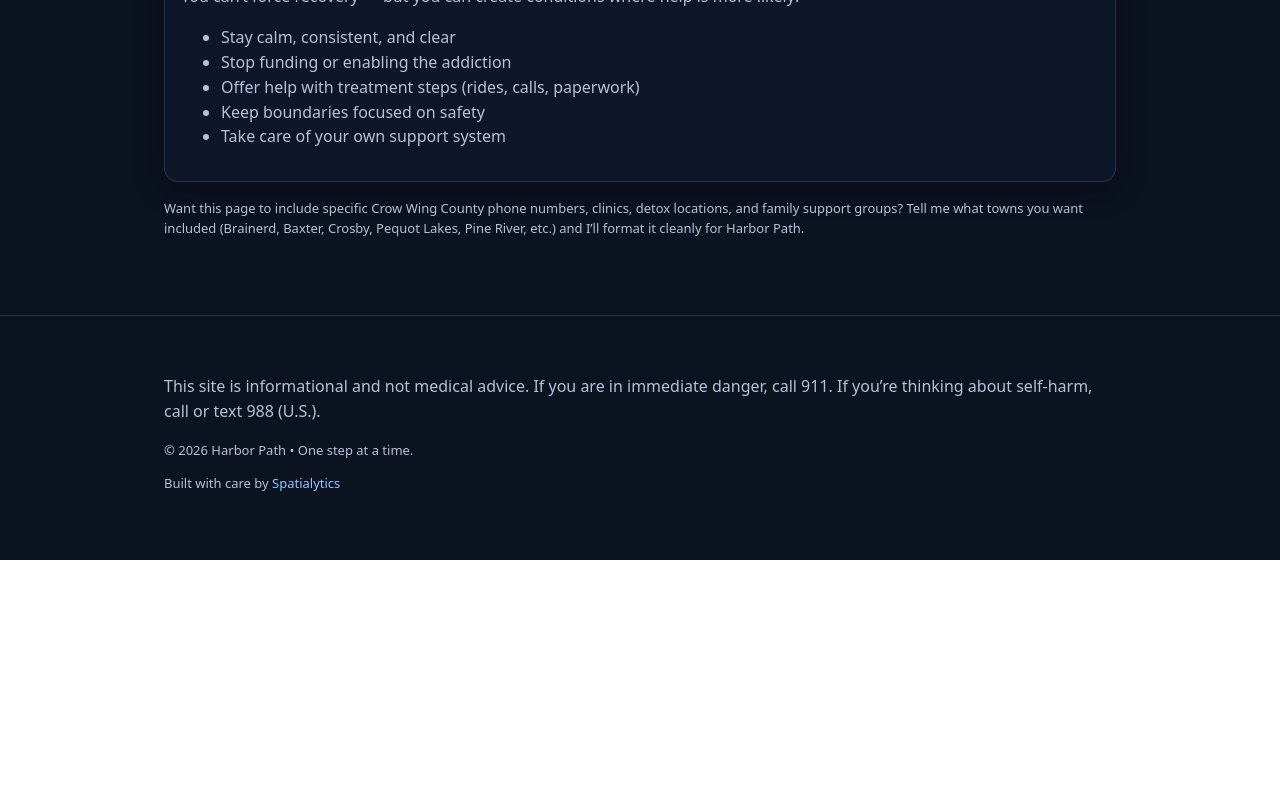
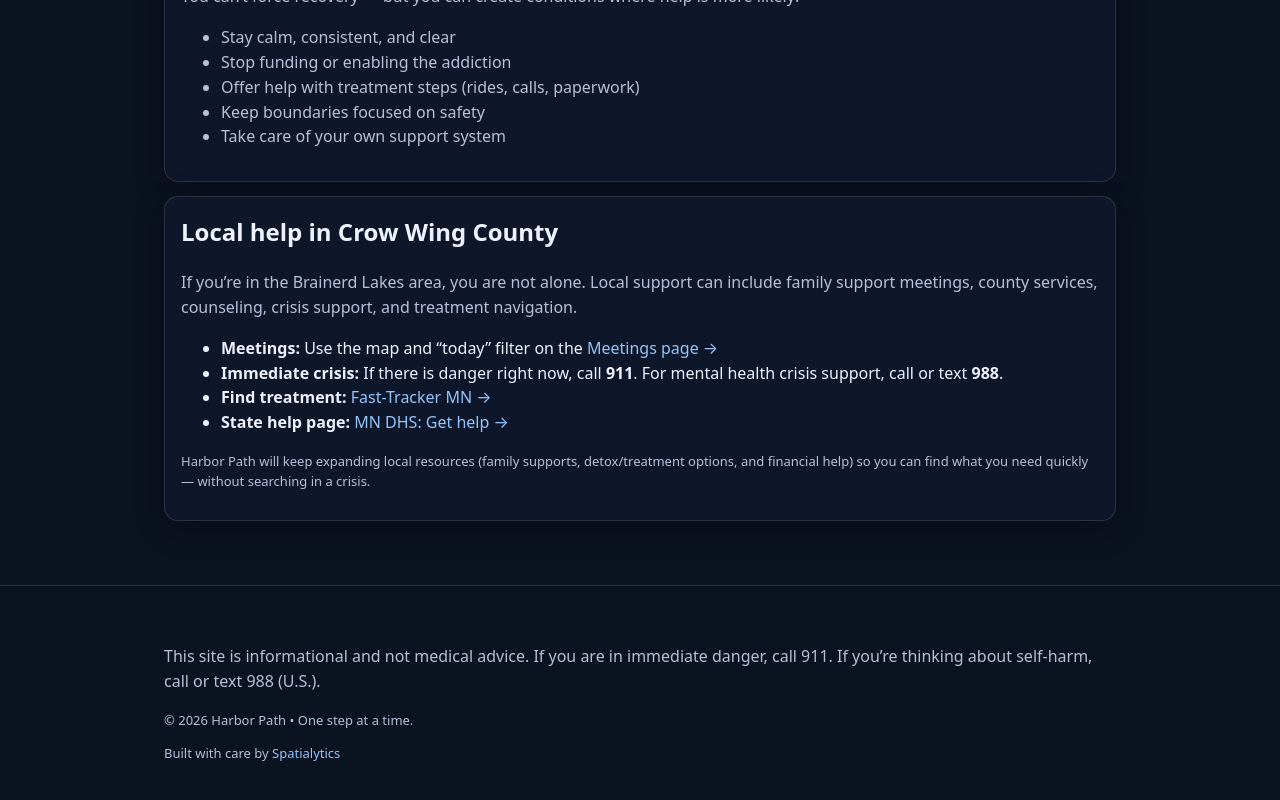
Before and after one commit to KristineMK72/HARBOR-PATH, a Next.js app: page /families in a window 1280 px wide. Shown: the part 2148-2948 px from the top of the page. Before the commit the page ends 2708 px from the top, so only its background shows below. Built offline with nearby package versions, Linux system fonts and the light colour scheme.

Commit message:
Update page.tsx

```diff
--- a/app/families/page.tsx
+++ b/app/families/page.tsx
@@ -213,12 +213,48 @@ export default function Families() {
         </ul>
       </div>
 
-      <p className="muted small" style={{ marginTop: 16 }}>
-        Want this page to include specific Crow Wing County phone numbers,
-        clinics, detox locations, and family support groups? Tell me what towns
-        you want included (Brainerd, Baxter, Crosby, Pequot Lakes, Pine River,
-        etc.) and I’ll format it cleanly for Harbor Path.
-      </p>
+<div className="card cardWide" style={{ marginTop: 14 }}>
+  <h2 style={{ marginTop: 0 }}>Local help in Crow Wing County</h2>
+  <p className="muted">
+    If you’re in the Brainerd Lakes area, you are not alone. Local support can
+    include family support meetings, county services, counseling, crisis support,
+    and treatment navigation.
+  </p>
+
+  <ul>
+    <li>
+      <strong>Meetings:</strong> Use the map and “today” filter on the{" "}
+      <Link href="/meetings">Meetings page →</Link>
+    </li>
+    <li>
+      <strong>Immediate crisis:</strong> If there is danger right now, call{" "}
+      <strong>911</strong>. For mental health crisis support, call or text{" "}
+      <strong>988</strong>.
+    </li>
+    <li>
+      <strong>Find treatment:</strong>{" "}
+      <a href="https://fasttrackermn.org/" target="_blank" rel="noreferrer">
+        Fast-Tracker MN →
+      </a>
+    </li>
+    <li>
+      <strong>State help page:</strong>{" "}
+      <a
+        href="https://mn.gov/dhs/people-we-serve/adults/health-care/alcohol-drugs-addictions/get-help/"
+        target="_blank"
+        rel="noreferrer"
+      >
+        MN DHS: Get help →
+      </a>
+    </li>
+  </ul>
+
+  <p className="muted small" style={{ marginTop: 10 }}>
+    Harbor Path will keep expanding local resources (family supports, detox/treatment
+    options, and financial help) so you can find what you need quickly — without
+    searching in a crisis.
+  </p>
+</div>
     </Container>
   );
 }
```
